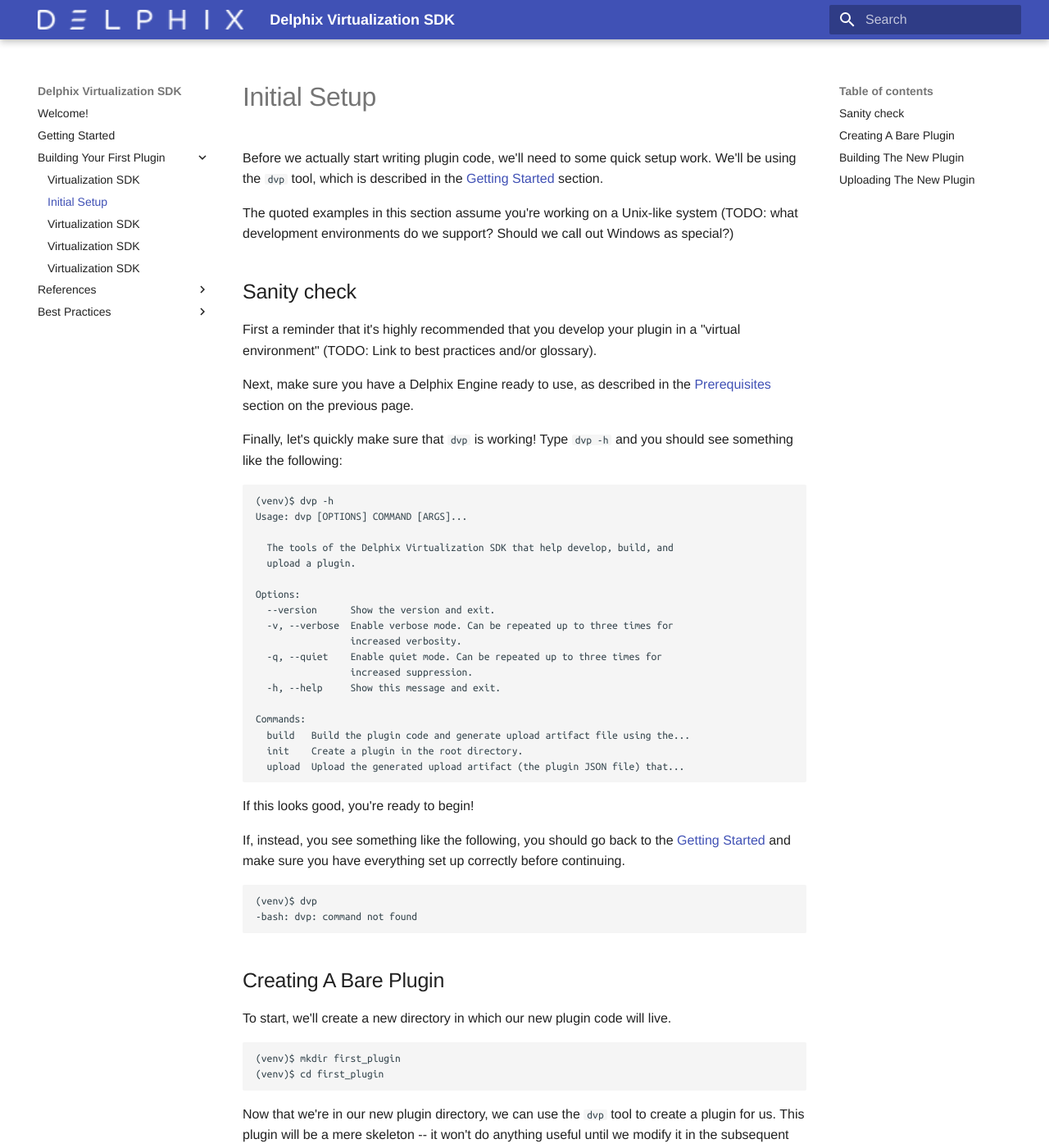
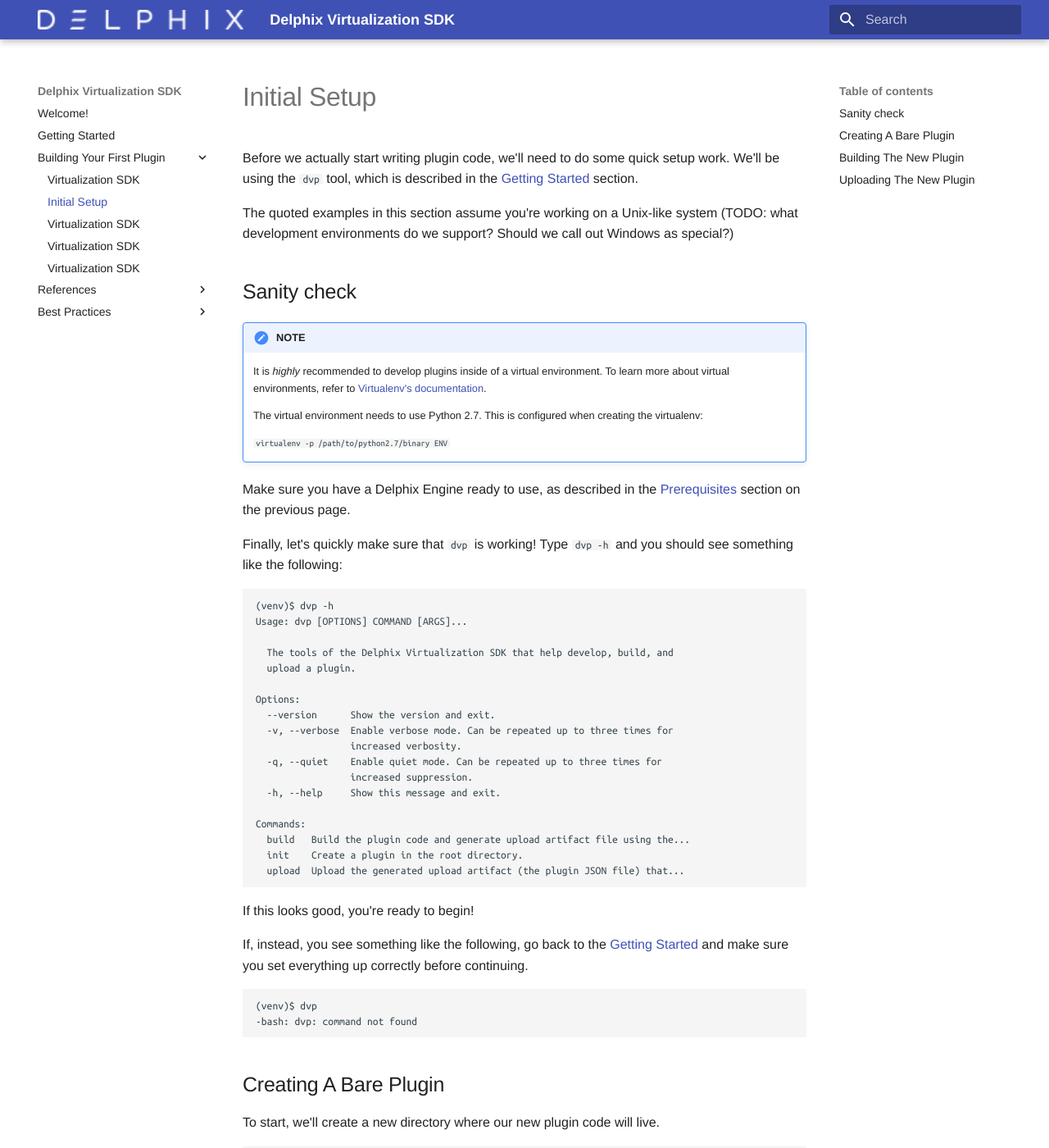
Before and after one commit to delphix/virtualization-sdk, an MkDocs documentation site: the page built from docs/Building_Your_First_Plugin/Initial_Setup.md, in a window 1280 px wide and 1400 px high. Shown: the whole window at 82% size. Built offline with MkDocs 1.6.1 and Material for MkDocs 9.7.7, drawn with Linux system fonts in a browser that asks for light colours; some web fonts are replaced; some of the changed text lies outside the part shown.

Commit message:
Stephen's comments

````diff
--- a/docs/Building_Your_First_Plugin/Initial_Setup.md
+++ b/docs/Building_Your_First_Plugin/Initial_Setup.md
@@ -1,14 +1,19 @@
 # Initial Setup
 
-Before we actually start writing plugin code, we'll need to some quick setup work. We'll be using the `dvp` tool, which is described in the [Getting Started](/Getting_Started) section.
+Before we actually start writing plugin code, we'll need to do some quick setup work. We'll be using the `dvp` tool, which is described in the [Getting Started](/Getting_Started) section.
 
 The quoted examples in this section assume you're working on a Unix-like system (TODO: what development environments do we support? Should we call out Windows as special?)
 
 ## Sanity check
 
-First a reminder that it's highly recommended that you develop your plugin in a "virtual environment" (TODO: Link to best practices and/or glossary).
+!!! note "NOTE"
+	 It is _highly_ recommended to develop plugins inside of a virtual environment. To learn more about virtual environments, refer to [Virtualenv's documentation](https://virtualenv.pypa.io/en/latest/).
 
-Next, make sure you have a Delphix Engine ready to use, as described in the [Prerequisites](Overview/#prerequisites) section on the previous page.
+	 The virtual environment needs to use Python 2.7. This is configured when creating the virtualenv:
+
+	 ```virtualenv -p /path/to/python2.7/binary ENV```
+
+Make sure you have a Delphix Engine ready to use, as described in the [Prerequisites](Overview/#prerequisites) section on the previous page.
 
 Finally, let's quickly make sure that `dvp` is working! Type `dvp -h` and you should see something like the following:
 ```
@@ -34,7 +39,7 @@
 
 If this looks good, you're ready to begin!
 
-If, instead, you see something like the following, you should go back to the [Getting Started](/Getting_Started) and make sure you have everything set up correctly before continuing.
+If, instead, you see something like the following, go back to the [Getting Started](/Getting_Started) and make sure you set everything up correctly before continuing.
 ```
 (venv)$ dvp
 -bash: dvp: command not found
@@ -42,7 +47,7 @@
 
 ## Creating A Bare Plugin
 
-To start, we'll create a new directory in which our new plugin code will live.
+To start, we'll create a new directory where our new plugin code will live.
 ```
 (venv)$ mkdir first_plugin
 (venv)$ cd first_plugin
@@ -54,7 +59,7 @@
 (venv) first_plugin$ dvp init -n first_plugin
 ```
 
-The `-n` argument here means "plugin name". We're using the name `first_plugin`.
+The `-n` argument here means "plugin name." We're using the name `first_plugin`.
 
 After running this command, you should see that some files have been created for you:
 
@@ -91,7 +96,7 @@
 
 ## Uploading The New Plugin
 
-Now, we can upload the artifact onto our Delphix Engine. Again, we'll use the `dvp` tool.
+Now we can upload the artifact onto our Delphix Engine. Again, we'll use the `dvp` tool.
 
 ```
 (venv) first_plugin$ dvp upload -e engine.company.com -u admin
@@ -101,6 +106,6 @@
 
 You will be prompted for a password.
 
-Once the upload is finished, you can verify in the Delphix Engine UI (Under "Manage/Toolkits") that your new plugin has in fact been installed.
+Once the upload is finished, you can go to Manage > Toolkits in the Delphix Engine UI to verify that your new plugin has in fact been installed.
 
 ![Screenshot](images/PostUpload.png)
````
Also changed, not shown: other parts of docs/Building_Your_First_Plugin/Initial_Setup.md (+1 -1 lines), docs/Building_Your_First_Plugin/Overview.md (+2 -2 lines).
